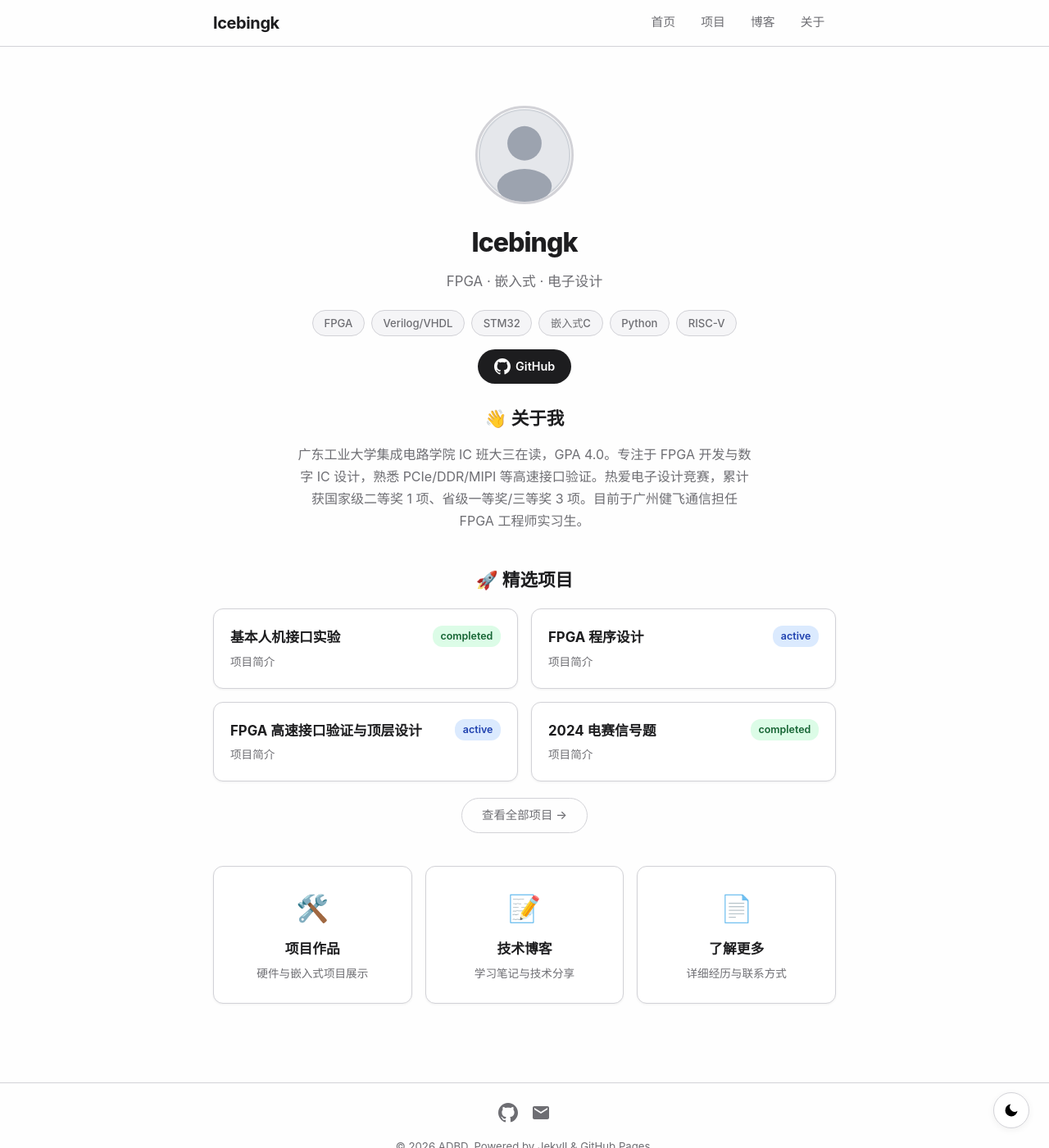
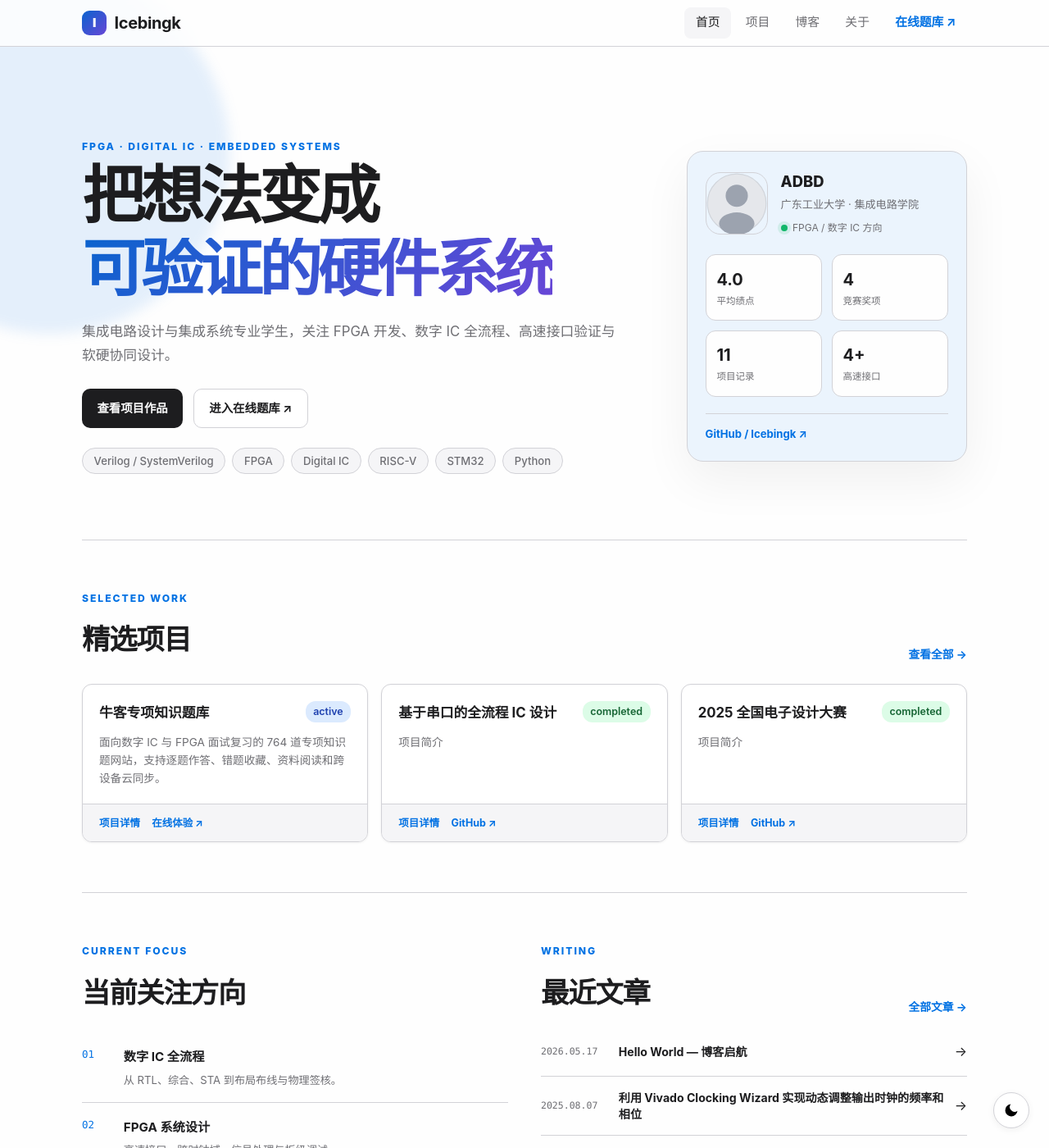
Before and after one commit to Icebingk/Icebingk.github.io, a Jekyll site: the page built from index.md, in a window 1280 px wide and 1400 px high. Shown: the whole window at 82% size. Built offline with Jekyll 4.4.1, drawn with Linux system fonts in a browser that asks for light colours; some of the changed text lies outside the part shown.

Commit message:
Refresh personal homepage and add quiz project

```diff
--- a/_config.yml
+++ b/_config.yml
@@ -4,8 +4,8 @@
 # ============================================================
 
 title:            "Icebingk"
-tagline:          "FPGA · 嵌入式 · 电子设计"
-description:      "个人技术博客与项目展示 — 集成电路专业，热爱嵌入式底层开发与软硬协同设计"
+tagline:          "数字 IC · FPGA · 嵌入式系统"
+description:      "集成电路设计与集成系统专业学生，专注 FPGA、数字 IC、嵌入式系统与软硬协同设计"
 author:
   name:           "ADBD"
   email:          "z1520349663@163.com"
--- a/_includes/head.html
+++ b/_includes/head.html
@@ -1,35 +1,26 @@
 <meta charset="UTF-8">
 <meta name="viewport" content="width=device-width, initial-scale=1.0">
 <meta http-equiv="X-UA-Compatible" content="IE=edge">
+<meta name="theme-color" content="#0b63ce">
 
-<title>
-  {% if page.title %}
-    {{ page.title }} | {{ site.title }}
-  {% else %}
-    {{ site.title }} | {{ site.tagline }}
-  {% endif %}
-</title>
+<title>{% if page.title %}{{ page.title }} | {{ site.title }}{% else %}{{ site.title }} | {{ site.tagline }}{% endif %}</title>
+<meta name="description" content="{% if page.excerpt %}{{ page.excerpt | strip_html | strip_newlines | truncate: 160 }}{% else %}{{ site.description }}{% endif %}">
+<link rel="canonical" href="{{ page.url | absolute_url }}">
 
-<meta name="description" content="{% if page.excerpt %}{{ page.excerpt | strip_html | strip_newlines | truncate: 160 }}{% else %}{{ site.description }}{% endif %}">
+<meta property="og:title" content="{{ page.title | default: site.title }}">
+<meta property="og:description" content="{{ page.excerpt | default: site.description | strip_html | strip_newlines | truncate: 160 }}">
+<meta property="og:type" content="{% if page.layout == 'post' %}article{% else %}website{% endif %}">
+<meta property="og:url" content="{{ page.url | absolute_url }}">
+<meta property="og:image" content="{{ '/assets/images/avatar.svg' | absolute_url }}">
 
-<!-- SEO / Open Graph -->
-<meta property="og:title" content="{{ page.title | default: site.title }}">
-<meta property="og:description" content="{{ site.description }}">
-<meta property="og:type" content="website">
-
-<!-- 主样式表 -->
 <link rel="stylesheet" href="{{ '/assets/css/style.css' | relative_url }}">
-
-<!-- Favicon -->
+<link rel="stylesheet" href="{{ '/assets/css/enhancements.css' | relative_url }}">
 <link rel="icon" type="image/svg+xml" href="{{ '/assets/images/favicon.svg' | relative_url }}">
 
-<!-- 预加载深色主题，避免白屏闪烁 -->
 <script>
 (function() {
   var theme = localStorage.getItem('theme');
   var prefersDark = window.matchMedia('(prefers-color-scheme: dark)').matches;
-  if (theme === 'dark' || (!theme && prefersDark)) {
-    document.documentElement.classList.add('dark');
-  }
+  if (theme === 'dark' || (!theme && prefersDark)) document.documentElement.classList.add('dark');
 })();
 </script>
--- a/_includes/header.html
+++ b/_includes/header.html
@@ -1,22 +1,22 @@
 <header class="site-header">
   <div class="container">
-    <a href="{{ '/' | relative_url }}" class="site-brand">
-      {{ site.title | default: "Site" }}
+    <a href="{{ '/' | relative_url }}" class="site-brand" aria-label="Icebingk 首页">
+      <span class="brand-mark" aria-hidden="true">I</span>
+      <span>{{ site.title | default: "Icebingk" }}</span>
     </a>
 
-    <nav class="site-nav">
-      <input type="checkbox" id="nav-toggle" class="nav-toggle-checkbox" aria-label="Toggle menu">
-      <label for="nav-toggle" class="nav-toggle-label">
-        <span></span>
-        <span></span>
-        <span></span>
+    <nav class="site-nav" aria-label="主导航">
+      <input type="checkbox" id="nav-toggle" class="nav-toggle-checkbox" aria-label="展开导航菜单">
+      <label for="nav-toggle" class="nav-toggle-label" aria-hidden="true">
+        <span></span><span></span><span></span>
       </label>
 
       <ul class="nav-links">
-        <li><a href="{{ '/' | relative_url }}" class="nav-link">首页</a></li>
-        <li><a href="{{ '/projects' | relative_url }}" class="nav-link">项目</a></li>
-        <li><a href="{{ '/blog' | relative_url }}" class="nav-link">博客</a></li>
-        <li><a href="{{ '/about' | relative_url }}" class="nav-link">关于</a></li>
+        <li><a href="{{ '/' | relative_url }}" class="nav-link{% if page.url == '/' %} active{% endif %}">首页</a></li>
+        <li><a href="{{ '/projects/' | relative_url }}" class="nav-link{% if page.url contains '/projects' %} active{% endif %}">项目</a></li>
+        <li><a href="{{ '/blog/' | relative_url }}" class="nav-link{% if page.url contains '/blog' or page.layout == 'post' %} active{% endif %}">博客</a></li>
+        <li><a href="{{ '/about/' | relative_url }}" class="nav-link{% if page.url == '/about/' %} active{% endif %}">关于</a></li>
+        <li><a href="https://icebingk.github.io/nowcoder-quiz/" class="nav-link nav-link-featured" target="_blank" rel="noopener">在线题库 ↗</a></li>
       </ul>
     </nav>
   </div>
--- a/_layouts/default.html
+++ b/_layouts/default.html
@@ -7,19 +7,16 @@
   {% include head.html %}
 </head>
 <body class="theme-system">
-  <!-- ====== 导航栏 ====== -->
+  <a class="skip-link" href="#main-content">跳到主要内容</a>
   {% include header.html %}
 
-  <main class="page-content">
+  <main id="main-content" class="page-content">
     <div class="container">
       {{ content }}
     </div>
   </main>
 
-  <!-- ====== 页脚 ====== -->
   {% include footer.html %}
-
-  <!-- ====== 主题切换按钮（悬浮） ====== -->
   {% include theme-toggle.html %}
 
   <script src="{{ '/assets/js/main.js' | relative_url }}"></script>
--- a/_layouts/home.html
+++ b/_layouts/home.html
@@ -2,76 +2,103 @@
 layout: default
 ---
 
-<section class="hero">
-  <div class="hero-avatar">
-    <img src="{{ '/assets/images/avatar.svg' | relative_url }}"
-         alt="头像" width="120" height="120"
-         onerror="this.style.display='none'">
-    <div class="avatar-placeholder">
-      <svg viewBox="0 0 120 120"><circle cx="60" cy="45" r="25" fill="var(--c-muted)"/><ellipse cx="60" cy="105" rx="40" ry="25" fill="var(--c-muted)"/></svg>
+<section class="home-hero">
+  <div class="home-hero-copy">
+    <p class="eyebrow">FPGA · DIGITAL IC · EMBEDDED SYSTEMS</p>
+    <h1>把想法变成<br><span>可验证的硬件系统</span></h1>
+    <p class="home-lead">集成电路设计与集成系统专业学生，关注 FPGA 开发、数字 IC 全流程、高速接口验证与软硬协同设计。</p>
+
+    <div class="home-actions">
+      <a href="{{ '/projects/' | relative_url }}" class="action-primary">查看项目作品</a>
+      <a href="https://icebingk.github.io/nowcoder-quiz/" target="_blank" rel="noopener" class="action-secondary">进入在线题库 ↗</a>
+    </div>
+
+    <div class="hero-skills" aria-label="技术方向">
+      <span class="skill-tag">Verilog / SystemVerilog</span>
+      <span class="skill-tag">FPGA</span>
+      <span class="skill-tag">Digital IC</span>
+      <span class="skill-tag">RISC-V</span>
+      <span class="skill-tag">STM32</span>
+      <span class="skill-tag">Python</span>
     </div>
   </div>
 
-  <h1 class="hero-title">{{ site.title | default: "Hello, World!" }}</h1>
-  <p class="hero-tagline">{{ site.tagline | default: "A personal website" }}</p>
+  <aside class="profile-card" aria-label="个人概览">
+    <div class="profile-card-top">
+      <img src="{{ '/assets/images/avatar.svg' | relative_url }}" alt="Icebingk 头像" width="76" height="76">
+      <div>
+        <p class="profile-name">ADBD</p>
+        <p class="profile-role">广东工业大学 · 集成电路学院</p>
+        <span class="availability"><span></span> FPGA / 数字 IC 方向</span>
+      </div>
+    </div>
+    <div class="profile-stats">
+      <div><strong>4.0</strong><span>平均绩点</span></div>
+      <div><strong>4</strong><span>竞赛奖项</span></div>
+      <div><strong>{{ site.projects | size }}</strong><span>项目记录</span></div>
+      <div><strong>4+</strong><span>高速接口</span></div>
+    </div>
+    <a href="https://github.com/{{ site.author.github }}" target="_blank" rel="noopener" class="profile-github">GitHub / {{ site.author.github }} ↗</a>
+  </aside>
+</section>
 
-  <div class="hero-skills">
-    <span class="skill-tag">FPGA</span>
-    <span class="skill-tag">Verilog/VHDL</span>
-    <span class="skill-tag">STM32</span>
-    <span class="skill-tag">嵌入式C</span>
-    <span class="skill-tag">Python</span>
-    <span class="skill-tag">RISC-V</span>
+<section class="home-section">
+  <div class="section-heading">
+    <div><p class="section-kicker">SELECTED WORK</p><h2>精选项目</h2></div>
+    <a href="{{ '/projects/' | relative_url }}">查看全部 →</a>
   </div>
-
-  <div class="hero-links">
-    <a href="https://github.com/Icebingk" target="_blank" rel="noopener" class="hero-btn">
-      <svg viewBox="0 0 24 24" width="20" height="20"><path fill="currentColor" d="M12 0C5.37 0 0 5.37 0 12c0 5.3 3.438 9.8 8.205 11.387.6.113.82-.258.82-.577 0-.285-.01-1.04-.015-2.04-3.338.724-4.042-1.61-4.042-1.61-.546-1.387-1.333-1.756-1.333-1.756-1.089-.745.083-.73.083-.73 1.205.085 1.838 1.236 1.838 1.236 1.07 1.835 2.809 1.305 3.495.998.108-.776.418-1.305.762-1.604-2.665-.3-5.466-1.332-5.466-5.93 0-1.31.465-2.38 1.235-3.22-.135-.303-.54-1.523.105-3.176 0 0 1.005-.322 3.3 1.23.96-.267 1.98-.399 3-.405 1.02.006 2.04.138 3 .405 2.28-1.552 3.285-1.23 3.285-1.23.645 1.653.24 2.873.12 3.176.765.84 1.23 1.91 1.23 3.22 0 4.61-2.805 5.625-5.475 5.92.42.36.81 1.096.81 2.22 0 1.606-.015 2.896-.015 3.286 0 .315.21.69.825.57C20.565 21.795 24 17.295 24 12 24 5.37 18.63 0 12 0z"/></svg>
-      GitHub
-    </a>
+  <div class="project-grid project-grid-featured">
+    {% assign featured_slugs = "nowcoder-quiz,uart-asic,national-electronic-competition" | split: "," %}
+    {% for featured_slug in featured_slugs %}
+      {% assign project = site.projects | where: "slug", featured_slug | first %}
+      {% if project %}
+      <article class="project-card project-card-rich">
+        <a href="{{ project.url | relative_url }}" class="project-card-main">
+          <div class="project-card-header">
+            <h3>{{ project.title }}</h3>
+            {% if project.status %}<span class="project-status {{ project.status }}">{{ project.status }}</span>{% endif %}
+          </div>
+          <p>{{ project.excerpt | strip_html | truncate: 108 }}</p>
+        </a>
+        <div class="project-card-actions">
+          <a href="{{ project.url | relative_url }}">项目详情</a>
+          {% if project.demo %}<a href="{{ project.demo }}" target="_blank" rel="noopener">在线体验 ↗</a>{% elsif project.github %}<a href="{{ project.github }}" target="_blank" rel="noopener">GitHub ↗</a>{% endif %}
+        </div>
+      </article>
+      {% endif %}
+    {% endfor %}
   </div>
 </section>
 
-<section class="intro">
-  <h2>👋 关于我</h2>
-  <p>广东工业大学集成电路学院 IC 班大三在读，GPA 4.0。专注于 FPGA 开发与数字 IC 设计，熟悉 PCIe/DDR/MIPI 等高速接口验证。热爱电子设计竞赛，累计获国家级二等奖 1 项、省级一等奖/三等奖 3 项。目前于广州健飞通信担任 FPGA 工程师实习生。</p>
-</section>
+<section class="home-section home-two-column">
+  <div class="focus-panel">
+    <p class="section-kicker">CURRENT FOCUS</p>
+    <h2>当前关注方向</h2>
+    <ul class="focus-list">
+      <li><span>01</span><div><strong>数字 IC 全流程</strong><p>从 RTL、综合、STA 到布局布线与物理签核。</p></div></li>
+      <li><span>02</span><div><strong>FPGA 系统设计</strong><p>高速接口、跨时钟域、信号处理与板级调试。</p></div></li>
+      <li><span>03</span><div><strong>软硬协同</strong><p>RISC-V、STM32 与自定义 RTL 模块协同工作。</p></div></li>
+    </ul>
+  </div>
 
-<section class="featured-projects">
-  <h2>🚀 精选项目</h2>
-  <div class="project-grid">
-    {% assign featured = site.projects | where_exp: "p", "p.status != 'archived'" %}
-    {% for project in featured limit:4 %}
-    <a href="{{ project.url | relative_url }}" class="project-card">
-      <div class="project-card-header">
-        <h3>{{ project.title }}</h3>
-        {% if project.status %}
-        <span class="project-status {{ project.status }}">{{ project.status }}</span>
-        {% endif %}
-      </div>
-      <p>{{ project.excerpt | strip_html | truncate: 80 }}</p>
-    </a>
-    {% endfor %}
-  </div>
-  <div class="section-footer">
-    <a href="{{ '/projects' | relative_url }}" class="btn-outline">查看全部项目 →</a>
+  <div class="latest-panel">
+    <div class="section-heading compact">
+      <div><p class="section-kicker">WRITING</p><h2>最近文章</h2></div>
+      <a href="{{ '/blog/' | relative_url }}">全部文章 →</a>
+    </div>
+    <div class="latest-posts">
+      {% for post in site.posts limit:3 %}
+      <a href="{{ post.url | relative_url }}" class="latest-post">
+        <time datetime="{{ post.date | date_to_xmlschema }}">{{ post.date | date: "%Y.%m.%d" }}</time>
+        <strong>{{ post.title }}</strong>
+        <span>→</span>
+      </a>
+      {% endfor %}
+    </div>
   </div>
 </section>
 
-<section class="quick-links">
-  <a href="{{ '/projects' | relative_url }}" class="quick-card">
-    <span class="card-icon">🛠️</span>
-    <h3>项目作品</h3>
-    <p>硬件与嵌入式项目展示</p>
-  </a>
-  <a href="{{ '/blog' | relative_url }}" class="quick-card">
-    <span class="card-icon">📝</span>
-    <h3>技术博客</h3>
-    <p>学习笔记与技术分享</p>
-  </a>
-  <a href="{{ '/about' | relative_url }}" class="quick-card">
-    <span class="card-icon">📄</span>
-    <h3>了解更多</h3>
-    <p>详细经历与联系方式</p>
-  </a>
+<section class="home-cta">
+  <div><p class="section-kicker">LEARN & PRACTICE</p><h2>牛客专项知识题库</h2><p>764 道数字电路、Verilog 与 FPGA/CPLD 知识题，支持错题、收藏和跨设备云同步。</p></div>
+  <a href="https://icebingk.github.io/nowcoder-quiz/" target="_blank" rel="noopener" class="action-primary">开始刷题 ↗</a>
 </section>
--- /dev/null
+++ b/_projects/nowcoder-quiz.md
@@ -0,0 +1,32 @@
+---
+layout: project
+title: "牛客专项知识题库"
+status: "active"
+github: "https://github.com/Icebingk/nowcoder-quiz"
+demo: "https://icebingk.github.io/nowcoder-quiz/"
+excerpt: "面向数字 IC 与 FPGA 面试复习的 764 道专项知识题网站，支持逐题作答、错题收藏、资料阅读和跨设备云同步。"
+---
+
+## 项目简介
+
+将数字电路、Verilog 和 FPGA/CPLD 专项知识题整理为可直接在浏览器使用的学习网站。网页兼顾刷题与复习，支持手机访问，并通过 Supabase 实现邮箱登录与跨设备进度同步。
+
+## 主要功能
+
+- **逐题作答：** 单题展示、左右切题、题号导航和提交后即时解析
+- **学习管理：** 做过、未做、错题、收藏及非选择题筛选
+- **复习资料：** 将 Verilog、数字逻辑与 FPGA 学习资料整合到同一网页
+- **本地优先：** 断网时继续使用浏览器本地存储，不影响答题
+- **云端同步：** 手机和电脑登录同一邮箱后同步答题记录、错题与收藏
+- **进度迁移：** 支持 JSON 导出与导入，将原本的本地进度迁移到云端
+
+## 技术实现
+
+- 静态 HTML、CSS 与原生 JavaScript
+- GitHub Pages 自动发布与 HTTPS
+- Supabase Auth 邮箱登录
+- PostgreSQL JSONB 进度存储与 Row Level Security 数据隔离
+
+## 技术栈
+
+`JavaScript` `GitHub Pages` `Supabase Auth` `PostgreSQL` `RLS` `LocalStorage`
--- /dev/null
+++ b/assets/css/enhancements.css
@@ -0,0 +1,188 @@
+/* 2026 homepage refresh: layout, accessibility and project presentation */
+:root {
+  --max-w: 1120px;
+  --c-primary-soft: #eaf3ff;
+  --c-gradient: linear-gradient(135deg, #0b63ce 0%, #6846d6 100%);
+}
+
+html.dark {
+  --c-primary-soft: #172c4a;
+  --c-gradient: linear-gradient(135deg, #60a5fa 0%, #a78bfa 100%);
+}
+
+.skip-link {
+  position: fixed;
+  left: 1rem;
+  top: -4rem;
+  z-index: 999;
+  padding: .65rem 1rem;
+  border-radius: 8px;
+  background: var(--c-text);
+  color: var(--c-bg);
+}
+.skip-link:focus { top: 1rem; }
+:focus-visible { outline: 3px solid color-mix(in srgb, var(--c-primary) 65%, transparent); outline-offset: 3px; }
+
+.brand-mark {
+  display: grid;
+  place-items: center;
+  width: 30px;
+  height: 30px;
+  border-radius: 9px;
+  background: var(--c-gradient);
+  color: white;
+  font-size: .95rem;
+  font-weight: 900;
+}
+.site-brand { display: inline-flex; align-items: center; gap: .6rem; }
+.nav-link-featured { color: var(--c-primary); font-weight: 700; }
+
+.home-hero {
+  position: relative;
+  display: grid;
+  grid-template-columns: minmax(0, 1.45fr) minmax(300px, .75fr);
+  gap: clamp(2rem, 6vw, 5rem);
+  align-items: center;
+  min-height: 560px;
+  padding: 4.5rem 0 5rem;
+}
+.home-hero::before {
+  content: '';
+  position: absolute;
+  z-index: -1;
+  width: 440px;
+  height: 440px;
+  left: -260px;
+  top: -130px;
+  border-radius: 50%;
+  background: color-mix(in srgb, var(--c-primary) 10%, transparent);
+  filter: blur(8px);
+}
+.eyebrow,.section-kicker {
+  margin-bottom: .7rem;
+  color: var(--c-primary);
+  font-size: .76rem;
+  font-weight: 800;
+  letter-spacing: .16em;
+}
+.home-hero h1 {
+  max-width: 760px;
+  font-size: clamp(2.65rem, 6vw, 5.2rem);
+  line-height: .98;
+  letter-spacing: -.065em;
+}
+.home-hero h1 span {
+  display: inline-block;
+  margin-top: .18em;
+  color: transparent;
+  background: var(--c-gradient);
+  -webkit-background-clip: text;
+  background-clip: text;
+}
+.home-lead {
+  max-width: 680px;
+  margin-top: 1.55rem;
+  color: var(--c-text-muted);
+  font-size: 1.05rem;
+}
+.home-actions { display: flex; flex-wrap: wrap; gap: .8rem; margin-top: 1.7rem; }
+.action-primary,.action-secondary {
+  display: inline-flex;
+  align-items: center;
+  justify-content: center;
+  min-height: 44px;
+  padding: .65rem 1.15rem;
+  border-radius: 10px;
+  font-size: .9rem;
+  font-weight: 750;
+}
+.action-primary { background: var(--c-text); color: var(--c-bg); }
+.action-primary:hover { color: var(--c-bg); transform: translateY(-1px); }
+.action-secondary { border: 1px solid var(--c-border); color: var(--c-text); background: var(--c-bg-card); }
+.action-secondary:hover { border-color: var(--c-primary); color: var(--c-primary); }
+.home-hero .hero-skills { justify-content: flex-start; margin-top: 1.5rem; }
+
+.profile-card {
+  padding: 1.35rem;
+  border: 1px solid var(--c-border);
+  border-radius: 20px;
+  background: color-mix(in srgb, var(--c-bg-card) 92%, var(--c-primary) 8%);
+  box-shadow: 0 22px 60px var(--c-shadow);
+}
+.profile-card-top { display: flex; align-items: center; gap: 1rem; }
+.profile-card-top img { width: 76px; height: 76px; border-radius: 18px; border: 1px solid var(--c-border); }
+.profile-name { font-size: 1.15rem; font-weight: 800; }
+.profile-role { color: var(--c-text-muted); font-size: .82rem; }
+.availability { display: inline-flex; align-items: center; gap: .4rem; margin-top: .5rem; color: var(--c-text-muted); font-size: .75rem; }
+.availability span { width: 8px; height: 8px; border-radius: 50%; background: #12b76a; box-shadow: 0 0 0 4px #12b76a20; }
+.profile-stats { display: grid; grid-template-columns: repeat(2,1fr); gap: .7rem; margin: 1.25rem 0; }
+.profile-stats div { padding: .8rem; border-radius: 12px; background: var(--c-bg); border: 1px solid var(--c-border); }
+.profile-stats strong,.profile-stats span { display: block; }
+.profile-stats strong { font-size: 1.25rem; }
+.profile-stats span { color: var(--c-text-muted); font-size: .72rem; }
+.profile-github { display: block; padding-top: .85rem; border-top: 1px solid var(--c-border); font-size: .82rem; font-weight: 650; }
+
+.home-section { padding: 3.8rem 0; border-top: 1px solid var(--c-border); }
+.section-heading { display: flex; justify-content: space-between; align-items: end; gap: 1rem; margin-bottom: 1.5rem; }
+.section-heading h2,.focus-panel h2,.home-cta h2 { font-size: clamp(1.55rem, 3vw, 2.15rem); letter-spacing: -.035em; }
+.section-heading > a { font-size: .86rem; font-weight: 650; }
+.section-heading.compact { margin-bottom: .8rem; }
+
+.project-grid-featured { grid-template-columns: repeat(3, minmax(0, 1fr)); }
+.project-grid-wide { grid-template-columns: repeat(2, minmax(0, 1fr)); gap: 1.15rem; }
+.project-card-rich { display: flex; flex-direction: column; padding: 0; overflow: hidden; }
+.project-card-main { flex: 1; display: block; padding: 1.25rem; color: var(--c-text); }
+.project-card-main:hover { color: var(--c-text); }
+.project-card-rich p { margin-top: .65rem; line-height: 1.62; }
+.project-card-actions { display: flex; flex-wrap: wrap; gap: .9rem; padding: .75rem 1.25rem; border-top: 1px solid var(--c-border); background: var(--c-bg-alt); }
+.project-card-actions a { font-size: .78rem; font-weight: 700; }
+
+.home-two-column { display: grid; grid-template-columns: 1fr 1fr; gap: 2.5rem; }
+.focus-list { list-style: none; margin-top: 1.2rem; }
+.focus-list li { display: grid; grid-template-columns: 38px 1fr; gap: .8rem; padding: 1rem 0; border-bottom: 1px solid var(--c-border); }
+.focus-list li > span { color: var(--c-primary); font-family: var(--font-mono); font-size: .78rem; }
+.focus-list strong { font-size: .95rem; }
+.focus-list p { margin-top: .2rem; color: var(--c-text-muted); font-size: .82rem; }
+.latest-post { display: grid; grid-template-columns: 82px 1fr auto; gap: .8rem; align-items: center; padding: 1rem 0; border-bottom: 1px solid var(--c-border); color: var(--c-text); }
+.latest-post:hover { color: var(--c-primary); }
+.latest-post time { color: var(--c-text-muted); font-family: var(--font-mono); font-size: .72rem; }
+.latest-post strong { font-size: .88rem; line-height: 1.4; }
+
+.home-cta {
+  display: flex;
+  justify-content: space-between;
+  align-items: center;
+  gap: 2rem;
+  margin: 1.5rem 0 2rem;
+  padding: clamp(1.5rem, 4vw, 2.4rem);
+  border-radius: 20px;
+  background: var(--c-primary-soft);
+  border: 1px solid color-mix(in srgb, var(--c-primary) 24%, var(--c-border));
+}
+.home-cta p:not(.section-kicker) { max-width: 680px; margin-top: .5rem; color: var(--c-text-muted); }
+
+.page-intro { max-width: 760px; margin-bottom: 2rem; }
+.page-intro .page-title { margin-bottom: .5rem; font-size: clamp(2rem, 5vw, 3.2rem); letter-spacing: -.05em; }
+.page-intro > p:last-child { color: var(--c-text-muted); }
+.post-detail,.project-detail { max-width: 820px; margin-left: auto; margin-right: auto; }
+
+@media (max-width: 900px) {
+  .home-hero { grid-template-columns: 1fr; min-height: auto; padding: 3rem 0 4rem; }
+  .profile-card { max-width: 560px; }
+  .project-grid-featured { grid-template-columns: 1fr 1fr; }
+}
+
+@media (max-width: 680px) {
+  .page-content { padding-top: 1.2rem; }
+  .home-hero h1 { font-size: clamp(2.45rem, 13vw, 3.5rem); }
+  .home-two-column,.project-grid-featured,.project-grid-wide { grid-template-columns: 1fr; }
+  .home-cta { align-items: flex-start; flex-direction: column; }
+  .home-cta .action-primary { width: 100%; }
+  .section-heading { align-items: flex-start; }
+  .latest-post { grid-template-columns: 74px 1fr auto; }
+  .nav-links { max-height: calc(100vh - 56px); overflow-y: auto; }
+}
+
+@media (prefers-reduced-motion: reduce) {
+  *,*::before,*::after { scroll-behavior: auto !important; transition-duration: .01ms !important; animation-duration: .01ms !important; }
+}
```
Also changed, not shown: projects.md (+21 -24 lines).
